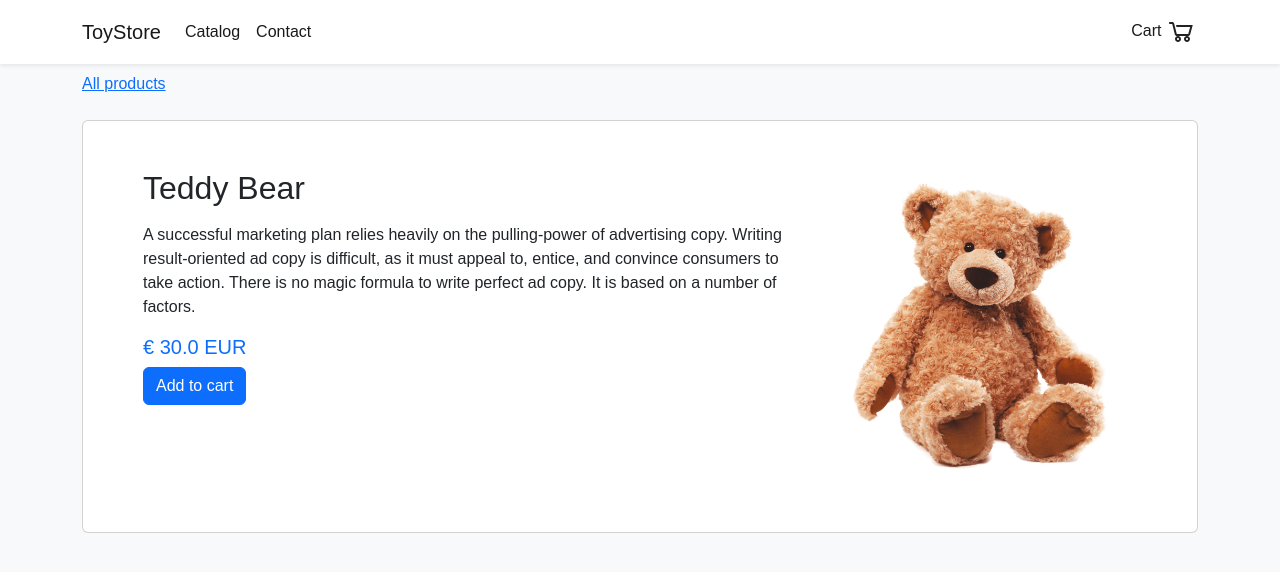
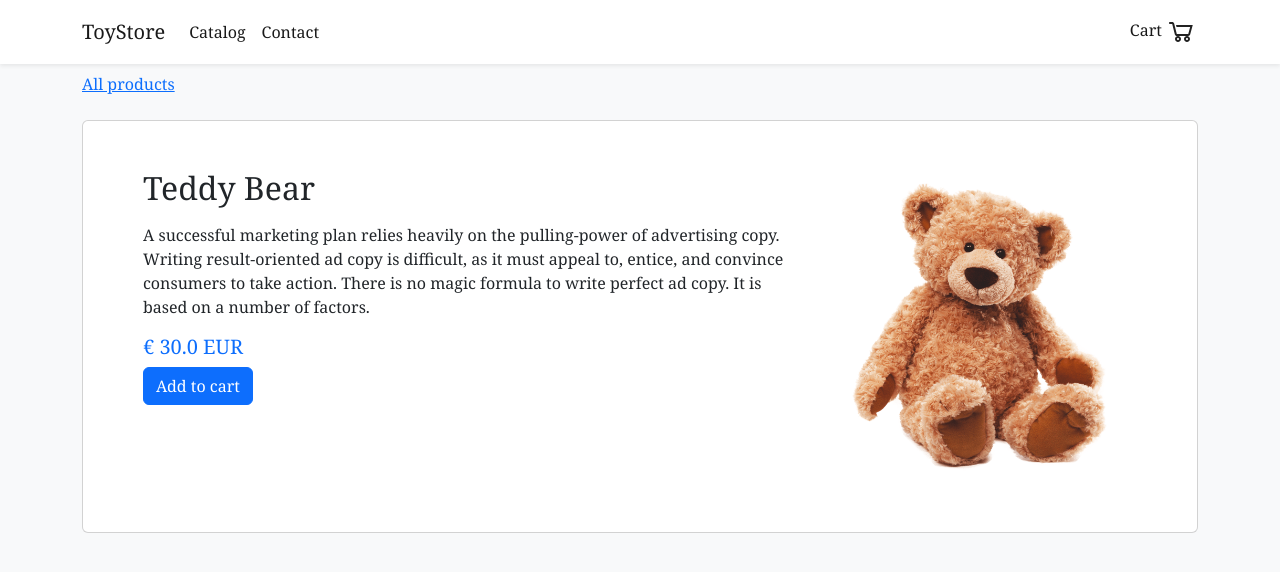
Before and after one commit to maxmob35/Toystore1826, a Jekyll site: the page built from _products/product1.md, in a window 1280 px wide. Shown: the top 572 px of the page. Built offline with Jekyll 4.4.1, drawn with Linux system fonts in a browser that asks for light colours.

Commit message:
Update main.css

```diff
--- a/assets/main.css
+++ b/assets/main.css
@@ -1,5 +1,5 @@
 body {
-  font-family: Arial, sans-serif;
+  font-family: Georgia, sans-serif;
 }
 
 /*TODO: customize your style here*/
```
